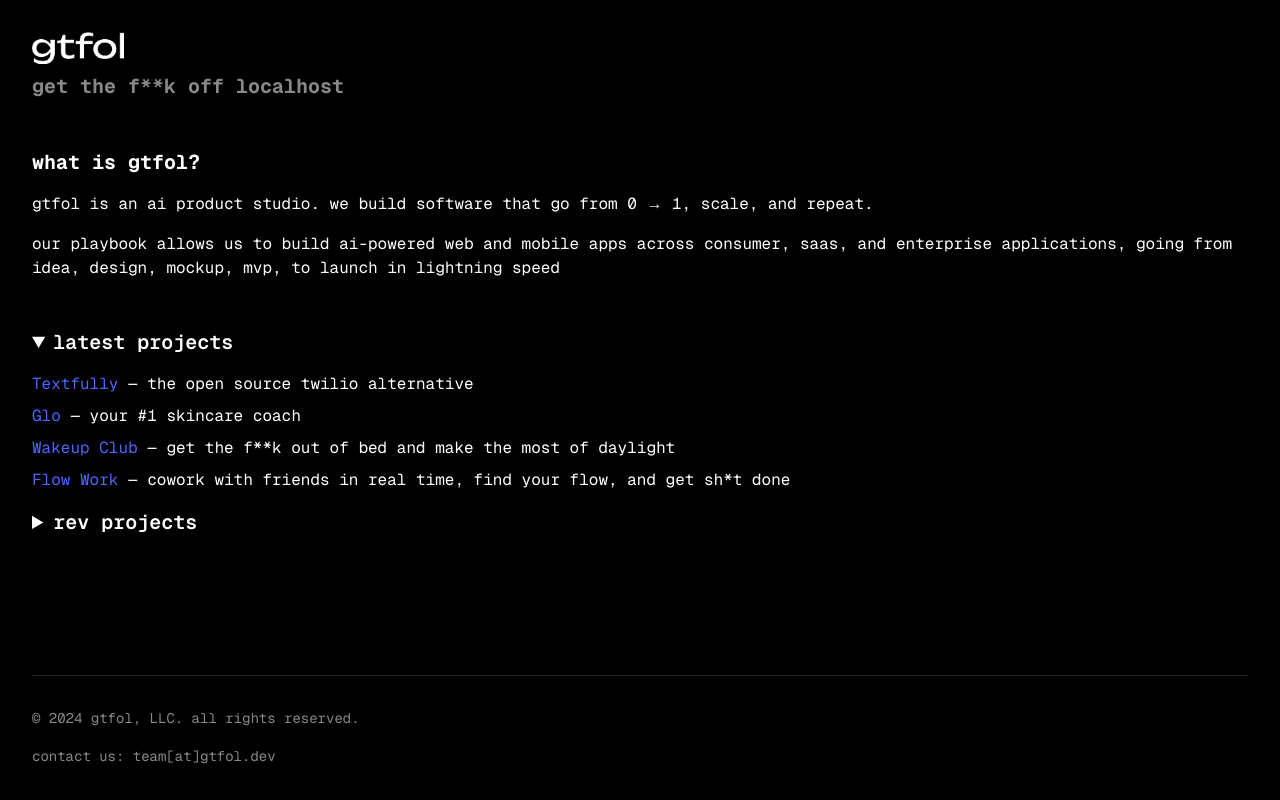
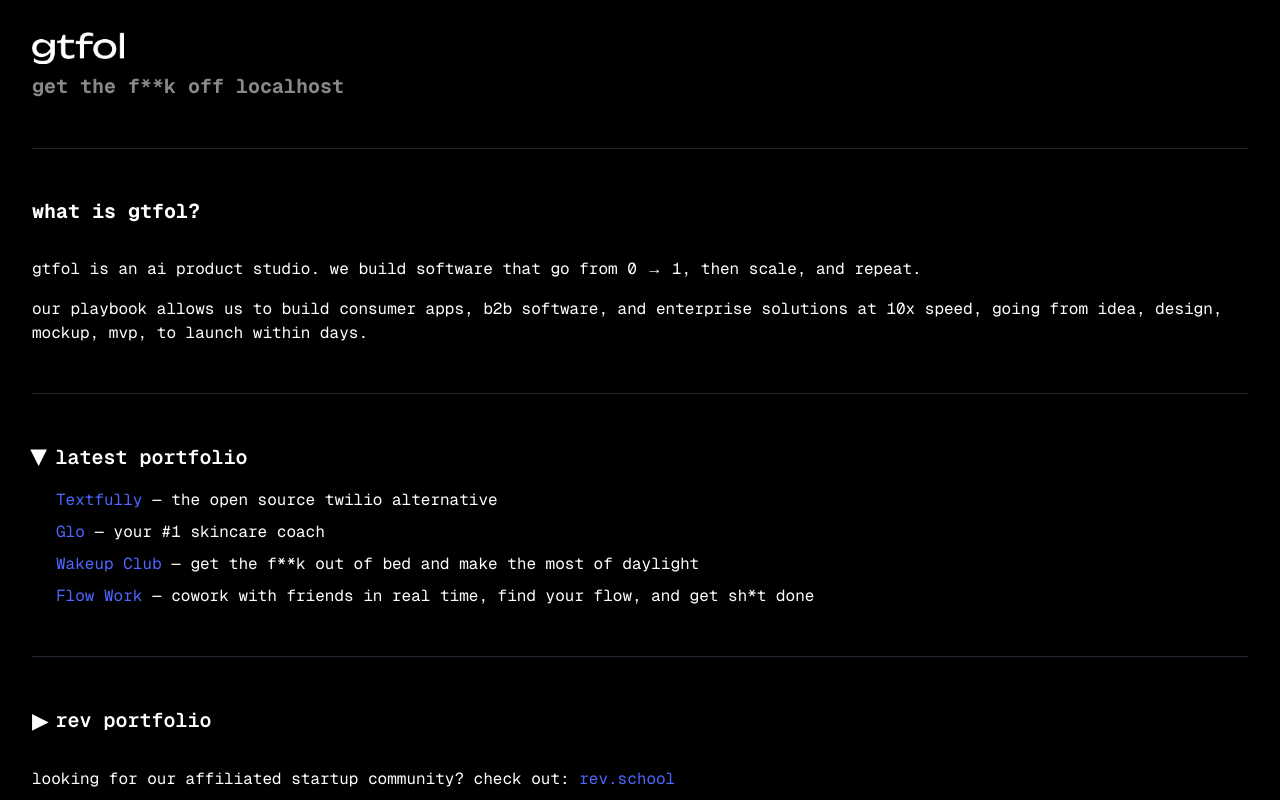
Before and after one commit to gtfol/gtfol.dev, a Next.js app: page / in a window 1280 px wide. Built offline with nearby package versions, Linux system fonts and the light colour scheme; no server answers; a web font is replaced by a local one.

Commit message:
better layout

```diff
--- a/package.json
+++ b/package.json
@@ -14,6 +14,7 @@
     "axios": "^1.5.1",
     "clsx": "^2.0.0",
     "firebase": "^10.11.0",
+    "framer-motion": "^12.3.1",
     "geist": "^1.3.1",
     "next": "14",
     "posthog-js": "^1.82.1",
--- a/src/app/page.tsx
+++ b/src/app/page.tsx
@@ -1,7 +1,13 @@
+"use client";
+
 import Link from "next/link";
 import React from "react";
+import { motion, AnimatePresence } from "framer-motion";
 
 export default function HomePage() {
+  const [latestOpen, setLatestOpen] = React.useState(true);
+  const [revOpen, setRevOpen] = React.useState(false);
+
   return (
     <div className="min-h-screen bg-black text-white p-8 flex flex-col">
       <header className="mb-12">
@@ -11,24 +17,48 @@
         </h2>
       </header>
 
+      <div className="border-t border-void-purple mb-12"></div>
+
       <main className="flex-grow">
         <div className="mb-12">
-          <h3 className="text-xl font-bold mb-4">what is gtfol?</h3>
+          <h3 className="text-xl font-bold mb-8">what is gtfol?</h3>
           <p className="mb-4">
             gtfol is an ai product studio. we build software that go from 0 → 1,
-            scale, and repeat.
+            then scale, and repeat.
           </p>
           <p>
-            our playbook allows us to build ai-powered web and mobile apps
-            across consumer, saas, and enterprise applications, going from idea,
-            design, mockup, mvp, to launch in lightning speed
+            our playbook allows us to build consumer apps, b2b software, and
+            enterprise solutions at 10x speed, going from idea, design, mockup,
+            mvp, to launch within days.
           </p>
         </div>
 
-        <details className="mb-4" open>
-          <summary className="cursor-pointer text-xl font-semibold">
-            latest projects
-          </summary>
+        <div className="border-t border-void-purple my-12"></div>
+
+        <div className="mb-12">
+          <div
+            onClick={() => setLatestOpen(!latestOpen)}
+            className="cursor-pointer text-xl font-semibold flex items-center hover:text-white/80 select-none"
+          >
+            <motion.span
+              initial={false}
+              animate={{ rotate: latestOpen ? 90 : 0 }}
+              transition={{ duration: 0.2 }}
+              className="mt-0.5 mr-2"
+            >
+              ▶
+            </motion.span>
+            latest portfolio
+          </div>
+          <AnimatePresence initial={false}>
+            {latestOpen && (
+              <motion.div
+                initial={{ height: 0, opacity: 0 }}
+                animate={{ height: "auto", opacity: 1 }}
+                exit={{ height: 0, opacity: 0 }}
+                transition={{ duration: 0.3, ease: "easeInOut" }}
+                className="overflow-hidden ml-6"
+              >
                 <ul className="space-y-2 mt-4">
                   <li>
                     <a
@@ -64,26 +94,41 @@
                     >
                       Flow Work
                     </a>{" "}
-              — cowork with friends in real time, find your flow, and get sh*t
-              done
+                    — cowork with friends in real time, find your flow, and get
+                    sh*t done
                   </li>
                 </ul>
-        </details>
+              </motion.div>
+            )}
+          </AnimatePresence>
+        </div>
 
-        <details className="mb-12">
-          <summary className="cursor-pointer text-xl font-semibold">
-            rev projects
-          </summary>
-          <p className="mt-2 text-sm text-gray-400">
-            rev is a community of builders, founders, creators, and researchers
-            in boston. check it out at{" "}
-            <a
-              href="https://rev.school"
-              className="text-hype-purple-text hover:text-hype-purple-text-hover"
+        <div className="border-t border-void-purple my-12"></div>
+
+        <div className="mb-8">
+          <div
+            onClick={() => setRevOpen(!revOpen)}
+            className="cursor-pointer text-xl font-semibold flex items-center hover:text-white/80 select-none"
           >
-              rev.school
-            </a>
-          </p>
+            <motion.span
+              initial={false}
+              animate={{ rotate: revOpen ? 90 : 0 }}
+              transition={{ duration: 0.2 }}
+              className="mt-0.5 mr-2"
+            >
+              ▶
+            </motion.span>
+            rev portfolio
+          </div>
+          <AnimatePresence initial={false}>
+            {revOpen && (
+              <motion.div
+                initial={{ height: 0, opacity: 0 }}
+                animate={{ height: "auto", opacity: 1 }}
+                exit={{ height: 0, opacity: 0 }}
+                transition={{ duration: 0.3, ease: "easeInOut" }}
+                className="overflow-hidden ml-6"
+              >
                 <ul className="mt-4 space-y-2">
                   <li>
                     <a
@@ -119,8 +164,8 @@
                     >
                       Fortitude
                     </a>{" "}
-              — payments platform to protect businesses from chargebacks and
-              frauds
+                    — payments platform to protect businesses from chargebacks
+                    and frauds
                   </li>
                   <li>
                     <a
@@ -147,7 +192,8 @@
                     >
                       Eden
                     </a>{" "}
-              — healthcare software to 10x staff productivity at 1/10th the cost
+                    — healthcare software to 10x staff productivity at 1/10th
+                    the cost
                   </li>
                   <li>
                     <a
@@ -168,7 +214,24 @@
                     — the future of computing education
                   </li>
                 </ul>
-        </details>
+              </motion.div>
+            )}
+          </AnimatePresence>
+        </div>
+
+        <p>
+          looking for our affiliated startup community? check out:&nbsp;
+          <a
+            href="https://rev.school"
+            referrerPolicy="no-referrer"
+            target="_blank"
+            className="text-hype-purple-text hover:text-hype-purple-text-hover"
+          >
+            rev.school
+          </a>
+        </p>
+
+        <div className="border-t border-void-purple my-12"></div>
       </main>
 
       <footer className="mt-12 pt-8 border-t border-void-purple">
```
Also changed, not shown: 1 other file (tests, documents, lock files or other folders). Lines whose indentation alone changed are shown as unchanged.
